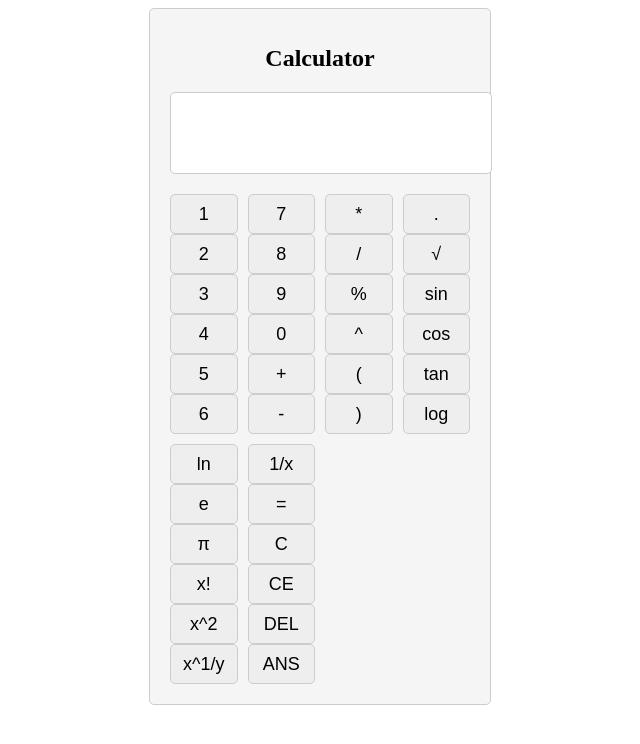
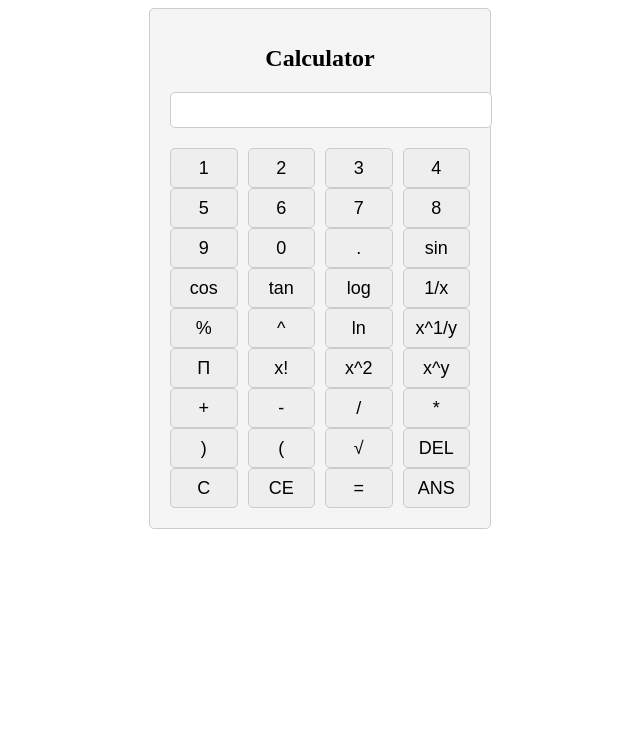
Before and after one commit to GreatDeveloper66/react-calculator, a React app: page / in a window 1280 px wide. Shown: the top 744 px of the page, without its empty margins (320-960 px from the left). Built offline with nearby package versions, Linux system fonts and the light colour scheme; the HTML template or start-up script is replaced by a standard one.

Commit message:
Update calculator bottom and top display

```diff
--- a/src/App.css
+++ b/src/App.css
@@ -15,15 +15,25 @@
 
   .calculator-display {
     width: 100%;
-    height: 60px;
     margin-bottom: 20px;
-    padding: 10px;
     background-color: #fff;
     border: 1px solid #ccc;
     border-radius: 5px;
+    text-align: right;
+    padding: 10px;
+  }
+
+  .top-display {
+    font-size: 14px;
+    opacity: 0.6;
+  }
+
+  .bottom-display {
     font-size: 20px;
-    text-align: right;
+    margin: 0;
   }
+
+
 
   .calculator-buttons {
     display: grid;
--- a/src/CalculatorButtons.js
+++ b/src/CalculatorButtons.js
@@ -9,51 +9,50 @@ const CalculatorButtons = () => {
         <div className="calculator-buttons">
             <div className="row">
                 <CalculatorButton type="number" value="1" onClick={() => handleButtonClick('1')} />
-                <CalculatorButton type="number" value="2" onClick={() => handleButtonClick('2')} />
-                <CalculatorButton type="number" value="3" onClick={() => handleButtonClick('3')} />
-                <CalculatorButton type="operator" value="4" onClick={() => handleButtonClick('4')} />
-                <CalculatorButton type="operator" value="5" onClick={() => handleButtonClick('5')} />
-                <CalculatorButton type="operator" value="6" onClick={() => handleButtonClick('6')} />
+                <CalculatorButton type="number" value="5" onClick={() => handleButtonClick('5')} />
+                <CalculatorButton type="number" value="9" onClick={() => handleButtonClick('9')} />
+                <CalculatorButton type="operator" value="cos" onClick={() => handleButtonClick('cos')} />
+                <CalculatorButton type="operator" value="%" onClick={() => handleButtonClick('%')} />
+                <CalculatorButton type="operator" value="&Pi;" onClick={() => handleButtonClick('&Pi;')} />
+                <CalculatorButton type="operator" value="+" onClick={() => handleButtonClick('+')} />
+                <CalculatorButton type="operator" value=")" onClick={() => handleButtonClick(')')} />
+                <CalculatorButton type="operator" value="C" onClick={() => handleButtonClick('C')} />
             </div>
             <div className="row">
-                <CalculatorButton type="operator" value="7" onClick={() => handleButtonClick('7')} />
-                <CalculatorButton type="operator" value="8" onClick={() => handleButtonClick('8')} />
-                <CalculatorButton type="operator" value="9" onClick={() => handleButtonClick('9')} />
+                <CalculatorButton type="operator" value="2" onClick={() => handleButtonClick('2')} />
+                <CalculatorButton type="operator" value="6" onClick={() => handleButtonClick('6')} />
                 <CalculatorButton type="operator" value="0" onClick={() => handleButtonClick('0')} />
+                <CalculatorButton type="operator" value="tan" onClick={() => handleButtonClick('tan')} />
                 {/* ... Render more number buttons */}
-                <CalculatorButton type="operator" value="+" onClick={() => handleButtonClick('+')} />
-                <CalculatorButton type="operator" value="-" onClick={() => handleButtonClick('-')} />
+                <CalculatorButton type="operator" value="^" onClick={() => handleButtonClick('^')} />
+                <CalculatorButton type="operator" value="x!" onClick={() => handleButtonClick('x!')} />
+                <CalculatorButton   type="operator" value="-" onClick={() => handleButtonClick('-')} />
+                <CalculatorButton type="operator" value="(" onClick={() => handleButtonClick('(')} />
+                <CalculatorButton type="operator" value="CE" onClick={() => handleButtonClick('CE')} />
             </div>
             <div className="row">
-                <CalculatorButton type="operator" value="*" onClick={() => handleButtonClick('*')} />
+                <CalculatorButton type="operator" value="3" onClick={() => handleButtonClick('3')} />
+                <CalculatorButton type="operator" value="7" onClick={() => handleButtonClick('7')} />
+                <CalculatorButton type="operator" value="." onClick={() => handleButtonClick('.')} />
+                <CalculatorButton type="operator" value="log" onClick={() => handleButtonClick('log')} />
+                <CalculatorButton type="operator" value="ln" onClick={() => handleButtonClick('ln')} />
+                <CalculatorButton type="operator" value="x^2" onClick={() => handleButtonClick('x^2')} />
                 <CalculatorButton type="operator" value="/" onClick={() => handleButtonClick('/')} />
-                <CalculatorButton type="operator" value="%" onClick={() => handleButtonClick('%')} />
-                <CalculatorButton type="operator" value="^" onClick={() => handleButtonClick('^')} />
-                <CalculatorButton type="operator" value="(" onClick={() => handleButtonClick('(')} />
-                <CalculatorButton type="operator" value=")" onClick={() => handleButtonClick(')')} />
-            </div>
-            <div className="row">
-                <CalculatorButton type="operator" value="." onClick={() => handleButtonClick('.')} />
-                <CalculatorButton type="operator" value="√" onClick={() => handleButtonClick('√')} />
-                <CalculatorButton type="operator" value="sin" onClick={() => handleButtonClick('sin')} />
-                <CalculatorButton type="operator" value="cos" onClick={() => handleButtonClick('cos')} />
-                <CalculatorButton type="operator" value="tan" onClick={() => handleButtonClick('tan')} />
-                <CalculatorButton type="operator" value="log" onClick={() => handleButtonClick('log')} />
-            </div>
-            <div className="row">
-                <CalculatorButton type="operator" value="ln" onClick={() => handleButtonClick('ln')} />
-                <CalculatorButton type="operator" value="e" onClick={() => handleButtonClick('e')} />
-                <CalculatorButton type="operator" value="π" onClick={() => handleButtonClick('π')} />
-                <CalculatorButton type="operator" value="x!" onClick={() => handleButtonClick('x!')} />
-                <CalculatorButton type="operator" value="x^2" onClick={() => handleButtonClick('x^n')} />
-                <CalculatorButton type="operator" value="x^1/y" onClick={() => handleButtonClick('x^1/y')} />
+                <CalculatorButton type="operator" value="&radic;" onClick={() => handleButtonClick('&radic;')} />
+                <CalculatorButton type="operator" value="=" onClick={() => handleButtonClick('=')} />
+
+
+
             </div>
 
             <div className="row">
+                <CalculatorButton type="function" value="4" onClick={() => handleButtonClick('4')} />
+                <CalculatorButton type="function" value="8" onClick={() => handleButtonClick('8')} />
+                <CalculatorButton type="function" value="sin" onClick={() => handleButtonClick('sin')} />
                 <CalculatorButton type="function" value="1/x" onClick={() => handleButtonClick('1/x')} />
-                <CalculatorButton type="function" value="=" onClick={() => handleButtonClick('=')} />
-                <CalculatorButton type="function" value="C" onClick={() => handleButtonClick('C')} />
-                <CalculatorButton type="function" value="CE" onClick={() => handleButtonClick('CE')} />
+                <CalculatorButton type="function" value="x^1/y" onClick={() => handleButtonClick('x^1/y')} />
+                <CalculatorButton type="function" value="x^y" onClick={() => handleButtonClick('x^y')} />
+                <CalculatorButton type="function" value="*" onClick={() => handleButtonClick('*')} />
                 <CalculatorButton type="function" value="DEL" onClick={() => handleButtonClick('DEL')} />
                 <CalculatorButton type="function" value="ANS" onClick={() => handleButtonClick('ANS')} />
                 {/* ... Render more function buttons */}
--- a/src/CalculatorContext.js
+++ b/src/CalculatorContext.js
@@ -4,16 +4,57 @@ export const CalculatorContext = createContext();
 
 const CalculatorProvider = ({ children }) => {
     const initialState = {
-    displayValue: '0',
-    answer: ''
+        displayValue: '',
+        expression: ''
     };
+
 
     const [state, setState] = useState(initialState);
 
     const handleButtonClick = value => {
-    // Update the state based on the button value
-    // Perform calculations, update displayValue and answer accordingly
+        setState(prevState => {
+            let newDisplayValue = prevState.displayValue;
+            let newExpression = prevState.expression;
+
+            switch (value) {
+                case 'C':
+                    // Clear the display and expression
+                    newDisplayValue = '0';
+                    newExpression = '';
+                    break;
+                case '=':
+                    // Perform calculations
+                    try {
+                        const result = eval(newExpression);
+                        newExpression = result.toString();
+                        newDisplayValue = result.toString(); // Set the current number as display value
+                    } catch (error) {
+                        // Handle calculation errors
+                        newDisplayValue = 'Error';
+                        newExpression = '';
+                    }
+                    // ...logic for '=' case as shown above...
+                    break;
+                case 'DEL':
+                    // Delete the last character from the display and expression
+                    newDisplayValue = newDisplayValue.slice(0, -1);
+                    newExpression = newExpression.slice(0, -1);
+                    break;
+                default:
+                    // Update the display and expression with the button value
+                    newDisplayValue = prevState.displayValue === '0' ? value : newDisplayValue + value;
+                    newExpression += value;
+                    break;
+            }
+
+            return {
+                ...prevState,
+                displayValue: newDisplayValue,
+                expression: newExpression
             };
+        });
+    };
+
 
     const contextValue = {
         state,
--- a/src/CalculatorDisplay.js
+++ b/src/CalculatorDisplay.js
@@ -2,13 +2,15 @@ import React, { useContext } from 'react';
 import { CalculatorContext } from './CalculatorContext.js';
 
 const CalculatorDisplay = () => {
-  const { displayValue } = useContext(CalculatorContext);
+    const { state } = useContext(CalculatorContext);
 
-  return (
-    <div className="calculator-display">
-      <p>{displayValue}</p>
-    </div>
-  );
-};
+    return (
+      <div className="calculator-display">
+        <p className="top-display">{state.expression}</p>
+        <p className="bottom-display">{state.displayValue}</p>
+      </div>
+    );
+  };
+
 
 export default CalculatorDisplay;
```
Also changed, not shown: 1 other file (tests, documents, lock files or other folders). Lines whose indentation alone changed are shown as unchanged.
